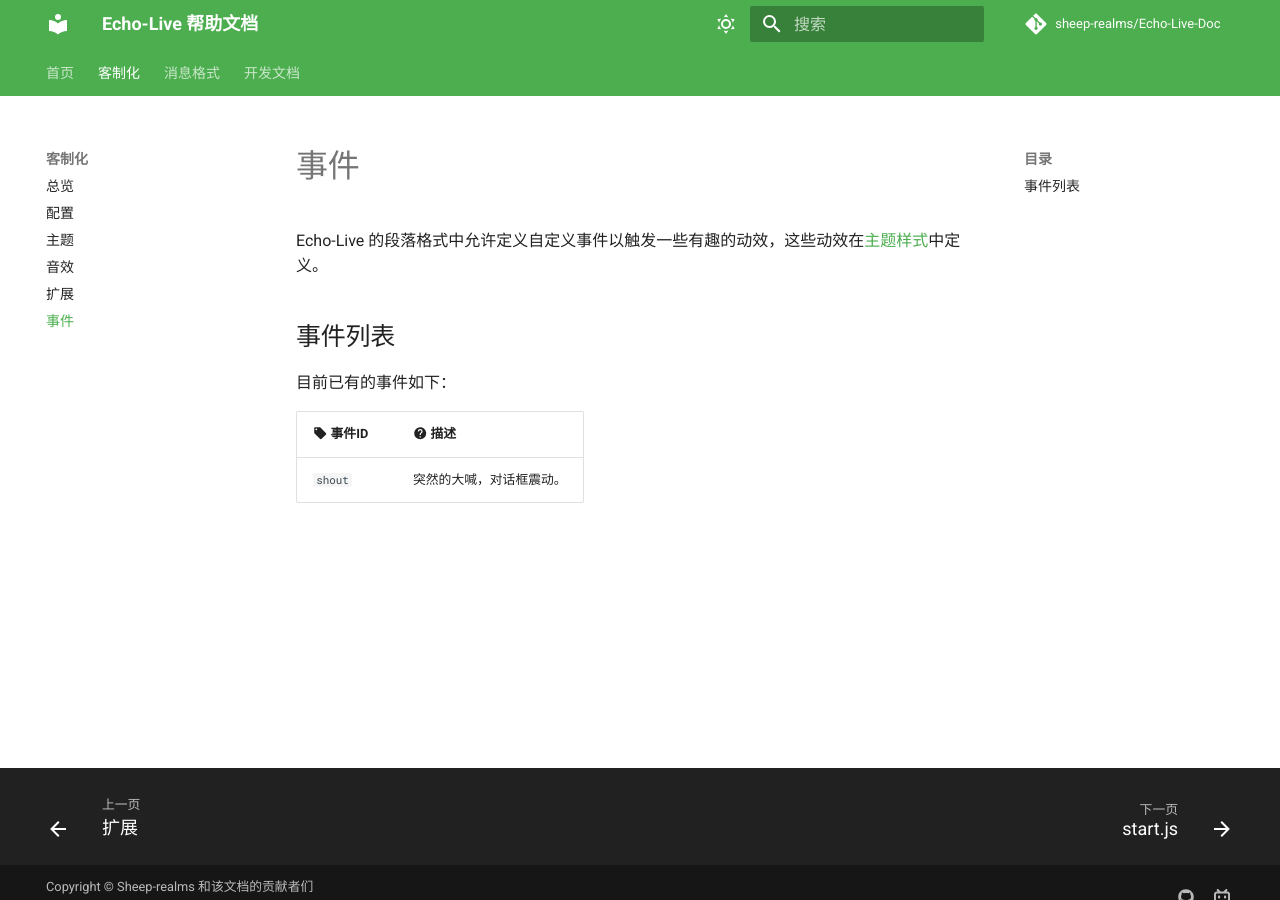
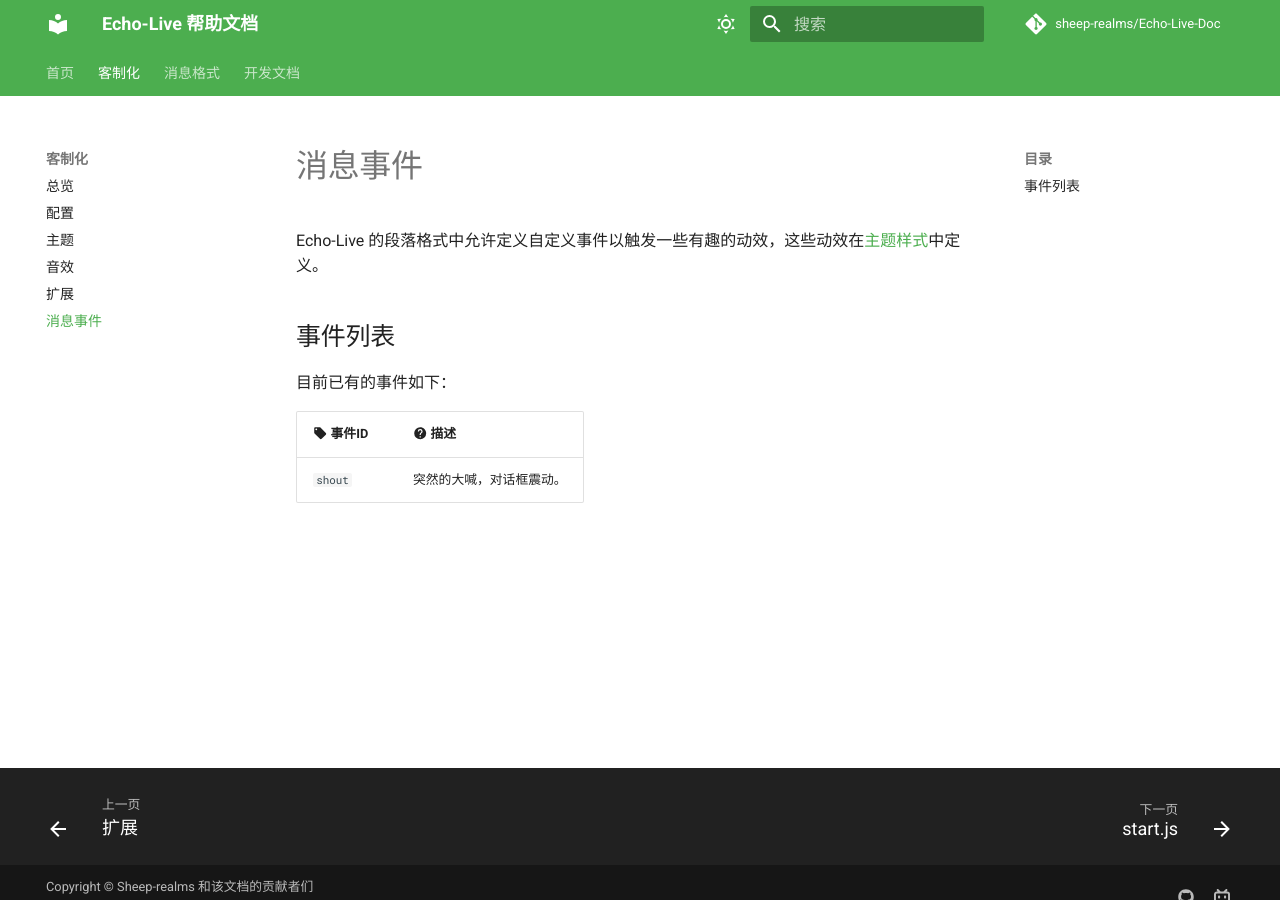
Before and after one commit to sheep-realms/Echo-Live-Doc, an MkDocs documentation site: the page built from docs/custom/event.md, in a window 1280 px wide and 900 px high. Built offline with MkDocs 1.6.1 and Material for MkDocs 9.7.7, drawn with Linux system fonts in a browser that asks for light colours; comment, search, counter and statistics services are not loaded.

Commit message:
修复了一个因为相同的页面标题导致数据统计变得很迷惑的问题

```diff
--- a/docs/custom/event.md
+++ b/docs/custom/event.md
@@ -1,4 +1,4 @@
-# 事件
+# 消息事件
 
 Echo-Live 的段落格式中允许定义自定义事件以触发一些有趣的动效，这些动效在[主题样式](theme.md)中定义。
 
--- a/mkdocs.yml
+++ b/mkdocs.yml
@@ -102,7 +102,7 @@
   - 主题: custom/theme.md
   - 音效: custom/sound.md
   - 扩展: custom/extension.md
-  - 事件: custom/event.md
+  - 消息事件: custom/event.md
 - 消息格式:
   - start.js: message/index.md
   - 基本格式: message/base.md
```
